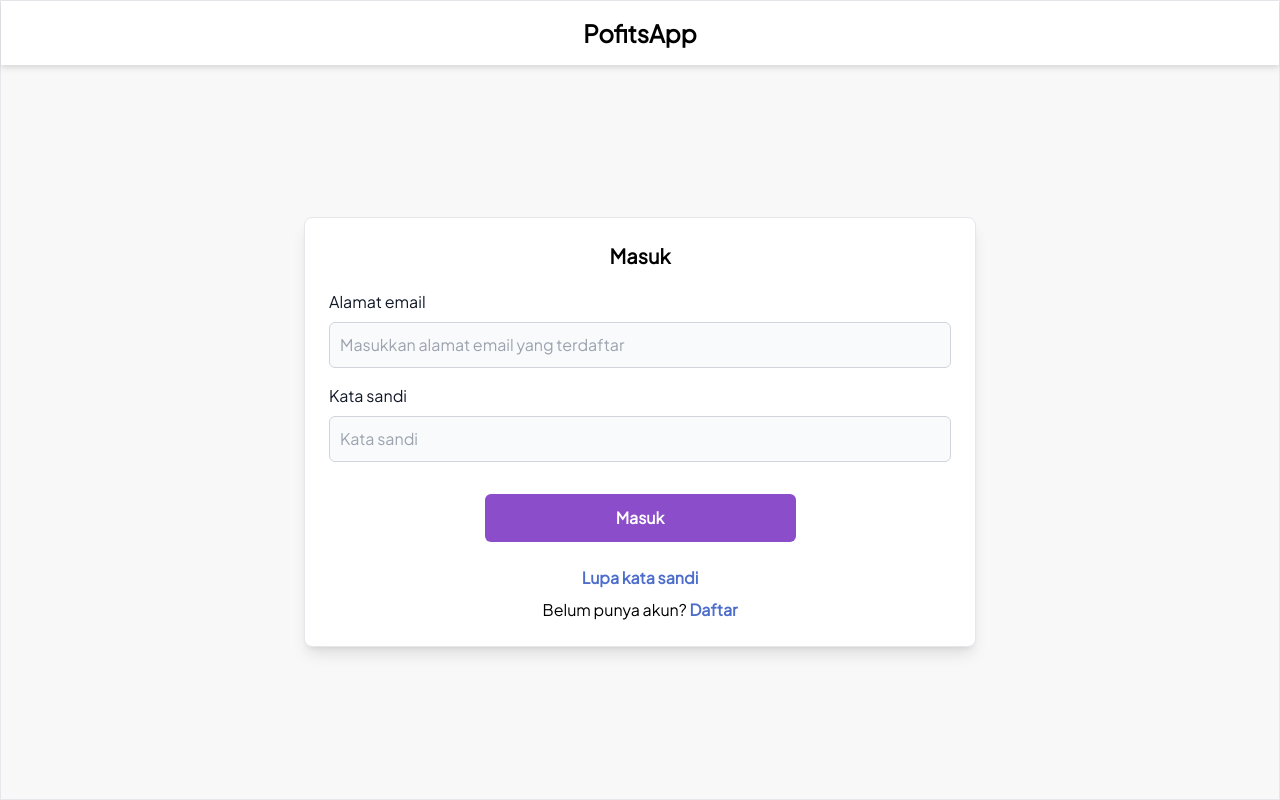
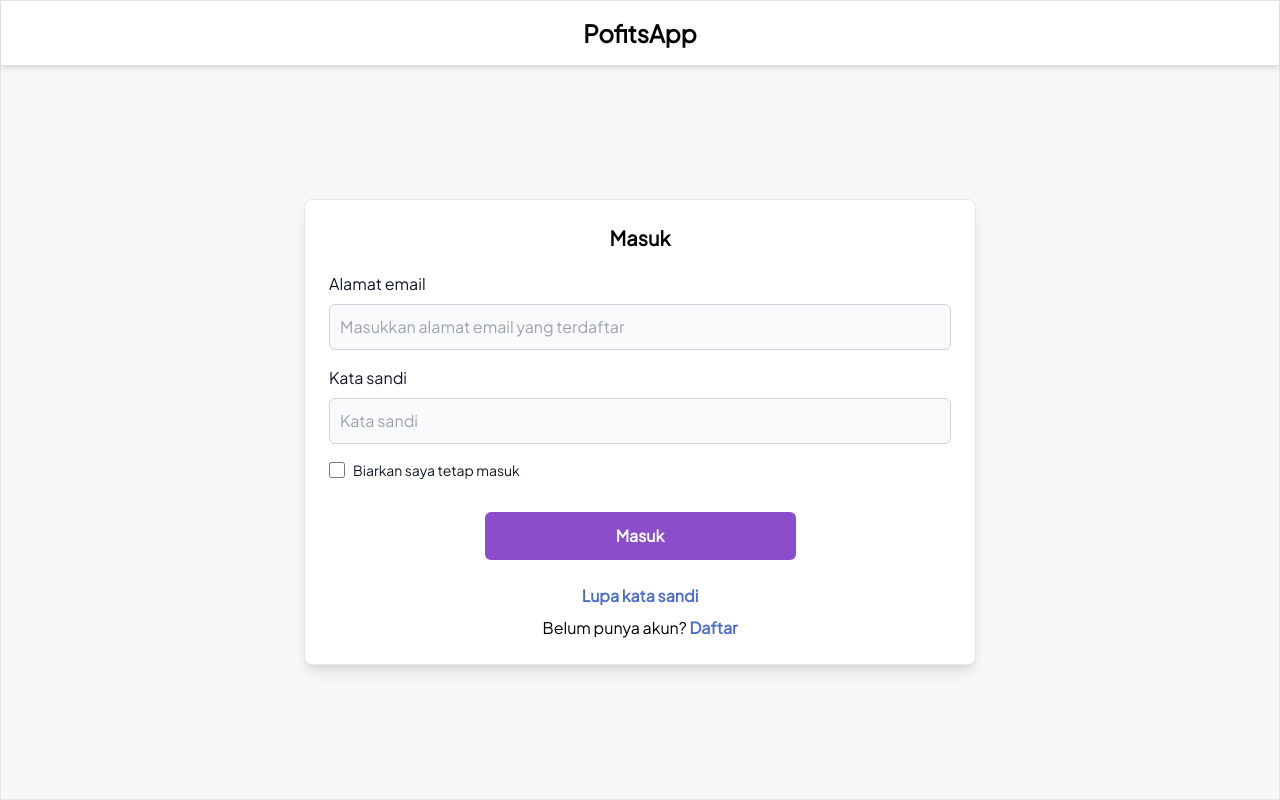
Before and after one commit to AriqF/pofits_client, a Next.js app: page /auth/login in a window 1280 px wide. Built offline with nearby package versions, Linux system fonts and the light colour scheme; no server answers.

Commit message:
change auth method

```diff
--- a/src/pages/auth/login.tsx
+++ b/src/pages/auth/login.tsx
@@ -9,9 +9,13 @@ import { regEmail } from "@/utils/interfaces/regex";
 import AuthLayout from "@/components/layouts/auth";
 import Alert from "@/components/tools/alerts/alert";
 import { baseUrl } from "@/utils/interfaces/constants";
+import { JWTServer } from "@/utils/interfaces/server-props";
+import jwt_decode from "jwt-decode";
+import { NextResponse } from "next/server";
 interface FormState {
   email: string;
   password: string;
+  isKeepSignedIn: boolean;
 }
 
 export default function Login() {
@@ -21,6 +25,7 @@ export default function Login() {
   const [values, setValues] = React.useState<FormState>({
     email: "",
     password: "",
+    isKeepSignedIn: false,
   });
 
   const ref = useRef<any>();
@@ -37,25 +42,27 @@ export default function Login() {
     setValues({ ...values, [prop]: event.target.value });
   };
 
-  const onSubmit: SubmitHandler<FormState> = async (data: any) => {
+  const onSubmit: SubmitHandler<FormState> = async (data: FormState) => {
     SetErrMessage("");
     await axios(`${baseUrl}/auth/login`, {
       method: "POST",
       data: {
         email: data.email,
         password: data.password,
+        isKeepSignedIn: data.isKeepSignedIn,
       },
     })
       .then((res) => {
         SetIsSuccess(res.data.message);
-        //100 minutes session for accesstoken
-        const sessionTime = new Date(new Date().getTime() + 100 * 60 * 1000);
+        const token: string = res.data.accessToken;
+        const decoded: JWTServer = jwt_decode(token);
         cookies.set("accessToken", res.data.accessToken, {
-          expires: sessionTime,
+          expires: decoded.exp,
         });
-        cookies.set("refreshToken", res.data.refreshToken, { expires: 6 });
+        console.log(decoded.exp);
 
         res.data.role === "admin" ? router.push("/admin") : router.push("/me");
+        // return NextResponse.next();
       })
       .catch((error) => {
         SetIsServerError(true);
@@ -115,6 +122,19 @@ export default function Login() {
               })}
             />
           </div>
+          <div>
+            <div className="flex items-center">
+              <input
+                id="keepSigned"
+                type="checkbox"
+                {...register("isKeepSignedIn")}
+                className="w-4 h-4 text-blue-600 bg-gray-100 border-gray-300 rounded focus:ring-blue-500 cursor-pointer"
+              />
+              <label htmlFor="keepSigned" className="ml-2 text-sm font-medium text-gray-900">
+                Biarkan saya tetap masuk
+              </label>
+            </div>
+          </div>
         </div>
         <div id="login-button" className="md:w-1/2 flex flex-col md:mx-auto space-y-2">
           <div id="auth-message">{errMessage && <Alert text={errMessage} type="danger" />}</div>
@@ -126,7 +146,9 @@ export default function Login() {
           </button>
         </div>
         <div className="grid grid-cols-1 text-center text-md space-y-2">
-          <a className="text-blue hover:text-hovblue font-bold" href="/auth/forgot-password">
+          <a
+            className="text-blue hover:text-hovblue font-bold w-fit m-auto"
+            href="/auth/forgot-password">
             Lupa kata sandi
           </a>
           <p>
```
